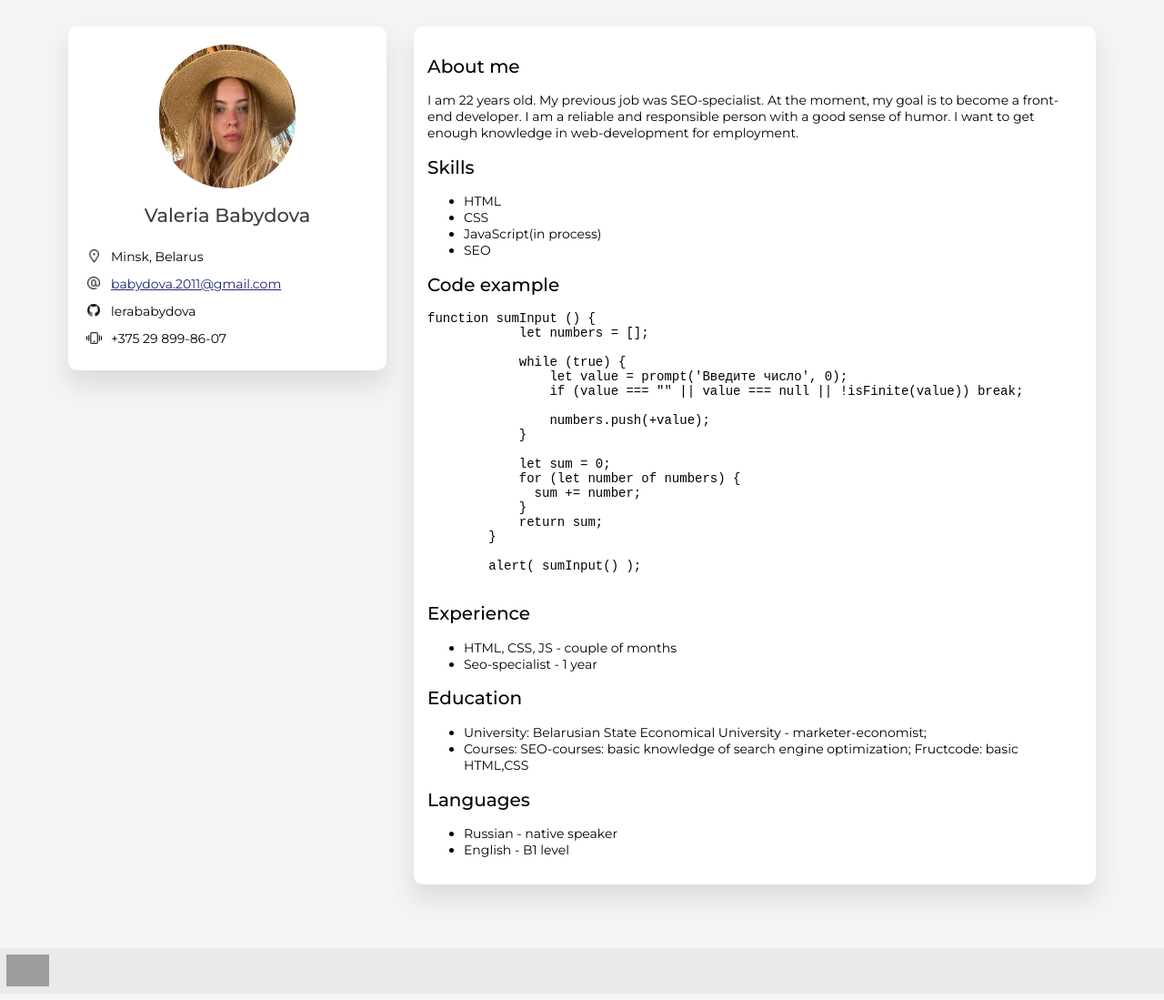
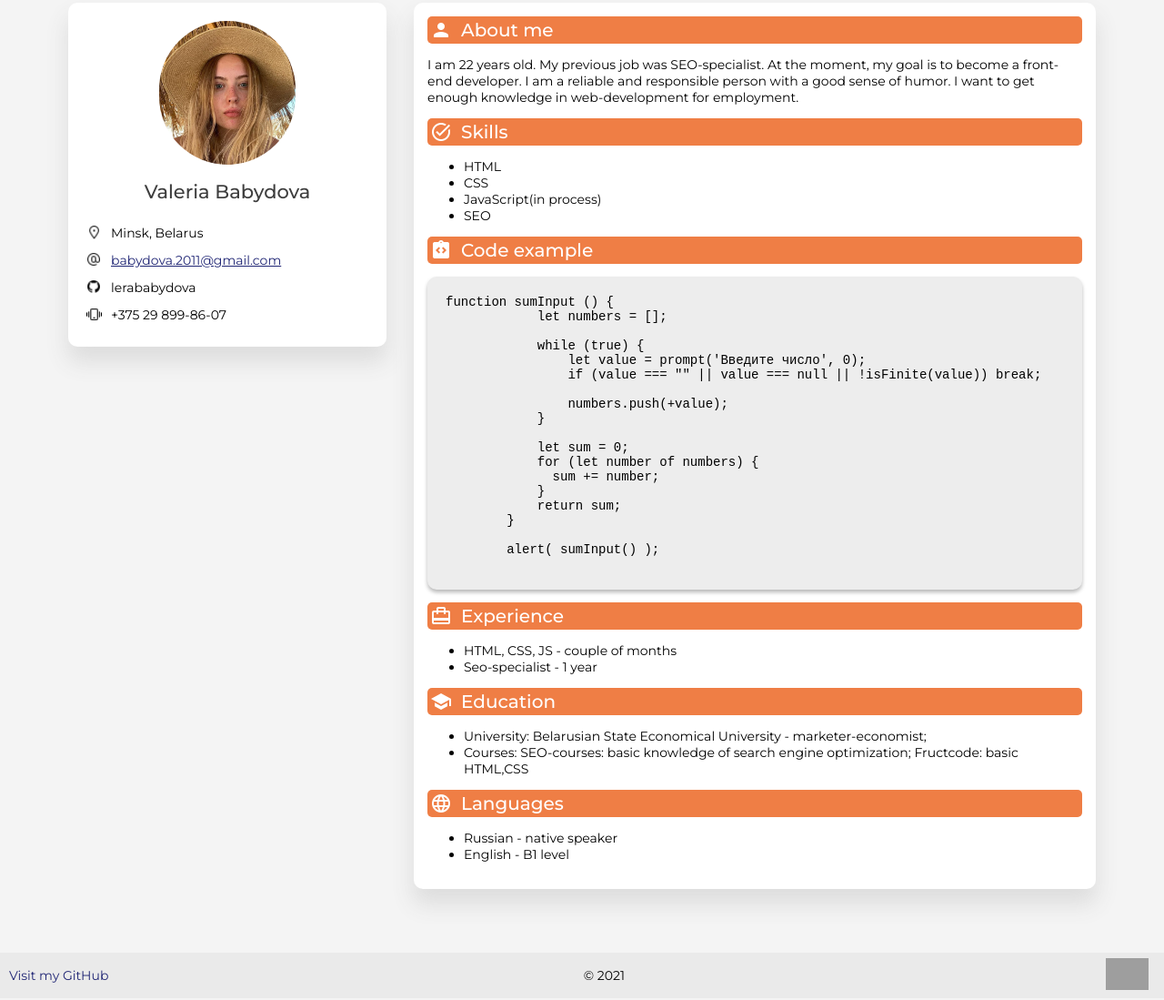
Before and after one commit to lerababydova/rsschool-cv, a plain HTML site: page index.html in a window 1280 px wide. Shown: the part 97-1196 px from the top of the page at 91% size. Drawn offline with Linux system fonts and the light colour scheme; grey boxes are pictures that could not be loaded.

Commit message:
refactor: change color,move sections, add info

```diff
--- a/index.html
+++ b/index.html
@@ -11,15 +11,17 @@
       href="https://fonts.googleapis.com/css2?family=Montserrat:wght@300;400;500&display=swap"
       rel="stylesheet"
     />
+    <link
+      href="https://fonts.googleapis.com/icon?family=Material+Icons"
+      rel="stylesheet"
+    />
+
     <title>CV</title>
   </head>
   <body>
     <header class="header">
       <nav class="nav">
         <ul class="nav-list">
-          <li class="nav-item">
-            <a href="#contacts" class="nav-link">Contacts</a>
-          </li>
           <li class="nav-item">
             <a href="#aboutme" class="nav-link">About me</a>
           </li>
@@ -36,7 +38,7 @@
             <a href="#education" class="nav-link">Education</a>
           </li>
           <li class="nav-item">
-            <a href="#languges" class="nav-link">Languages</a>
+            <a href="#languages" class="nav-link">Languages</a>
           </li>
         </ul>
       </nav>
@@ -87,22 +89,31 @@
             </li>
           </ul>
         </section>
-        <section class="cv-section">
-          <h2 class="section-title">About me</h2>
+        <div class="cv-section">
+          <div class="cv-section-title-wrapper">
+            <span class="material-icons">person</span>
+            <h2 id="aboutme" class="section-title">About me</h2>
+          </div>
           <p class="text-info">
             I am 22 years old. My previous job was SEO-specialist. At the
             moment, my goal is to become a front-end developer. I am a reliable
             and responsible person with a good sense of humor. I want to get
             enough knowledge in web-development for employment.
           </p>
-          <h2 class="section-title">Skills</h2>
+          <div class="cv-section-title-wrapper">
+            <span class="material-icons">task_alt</span>
+            <h2 id="skills" class="section-title">Skills</h2>
+          </div>
           <ul class="skills-list">
             <li class="skills-item">HTML</li>
             <li class="skills-item">CSS</li>
             <li class="skills-item">JavaScript(in process)</li>
             <li class="skills-item">SEO</li>
           </ul>
-          <h2 class="section-title">Code example</h2>
+          <div class="cv-section-title-wrapper">
+            <span class="material-icons"> integration_instructions </span>
+            <h2 id="codeexample" class="section-title">Code example</h2>
+          </div>
           <pre class="code-example">
 function sumInput () {
             let numbers = [];
@@ -124,12 +135,18 @@ function sumInput () {
         alert( sumInput() );
         </pre
           >
-          <h2 class="section-title" id="experience">Experience</h2>
+          <div class="cv-section-title-wrapper">
+            <span class="material-icons"> card_travel </span>
+            <h2 id="experience" class="section-title">Experience</h2>
+          </div>
           <ul class="exp-list">
             <li class="exp-item">HTML, CSS, JS - couple of months</li>
             <li class="exp-item">Seo-specialist - 1 year</li>
           </ul>
-          <h2 class="section-title">Education</h2>
+          <div class="cv-section-title-wrapper">
+            <span class="material-icons"> school </span>
+            <h2 id="education" class="section-title">Education</h2>
+          </div>
           <ul class="education-list">
             <li class="education-item">
               University: Belarusian State Economical University -
@@ -140,15 +157,25 @@ function sumInput () {
               optimization; Fructcode: basic HTML,CSS
             </li>
           </ul>
-          <h2 class="section-title">Languages</h2>
+          <div class="cv-section-title-wrapper">
+            <span class="material-icons"> language </span>
+            <h2 id="languages" class="section-title">Languages</h2>
+          </div>
           <ul class="lang-list">
             <li class="lang-item">Russian - native speaker</li>
             <li class="lang-item">English - B1 level</li>
           </ul>
-        </section>
+        </div>
       </div>
     </main>
     <footer class="footer">
+      <a
+        class="my-github"
+        href="https://github.com/lerababydova"
+        target="_blank"
+        >Visit my GitHub</a
+      >
+      <p class="date">© 2021</p>
       <a href="https://rs.school/js/"
         ><img
           class="logo"
--- a/styles.css
+++ b/styles.css
@@ -17,6 +17,8 @@ a {
 }
 
 .header {
+  position: fixed;
+  top: 0;
   box-shadow: 0px 1px 5px 0 #dddddd;
   background-color: white;
 }
@@ -56,7 +58,7 @@ a {
   display: flex;
   align-items: flex-start;
   max-width: 1150px;
-  margin: 70px auto;
+  margin: 100px auto 70px;
 }
 
 .contacts-section {
@@ -109,11 +111,33 @@ a {
   box-shadow: 0px 16px 25px 1px #dddddd;
 }
 
+.cv-section-title-wrapper {
+  display: flex;
+  align-items: center;
+  background-color: #ef7e45;
+  color: white;
+  padding: 3px;
+  border-radius: 5px;
+}
+
+.cv-section-title-wrapper > .material-icons {
+  margin-right: 10px;
+}
+
 .section-title {
   font-weight: 500;
   font-size: 20px;
+  margin: 0;
 }
+
+.text-info {
+}
+
 .footer {
+  display: flex;
+  justify-content: space-between;
+  align-items: center;
+  padding: 10px;
   height: 50px;
   background-color: #eaeaea;
 }
@@ -123,3 +147,14 @@ a {
   margin: 2px;
   padding: 5px;
 }
+
+.code-example {
+  background-color: #ededed;
+  border-radius: 10px;
+  padding: 20px;
+  box-shadow: 0px 3px 4px 0 #b9b9b9;
+}
+
+.my-github {
+  text-decoration: none;
+}
```
